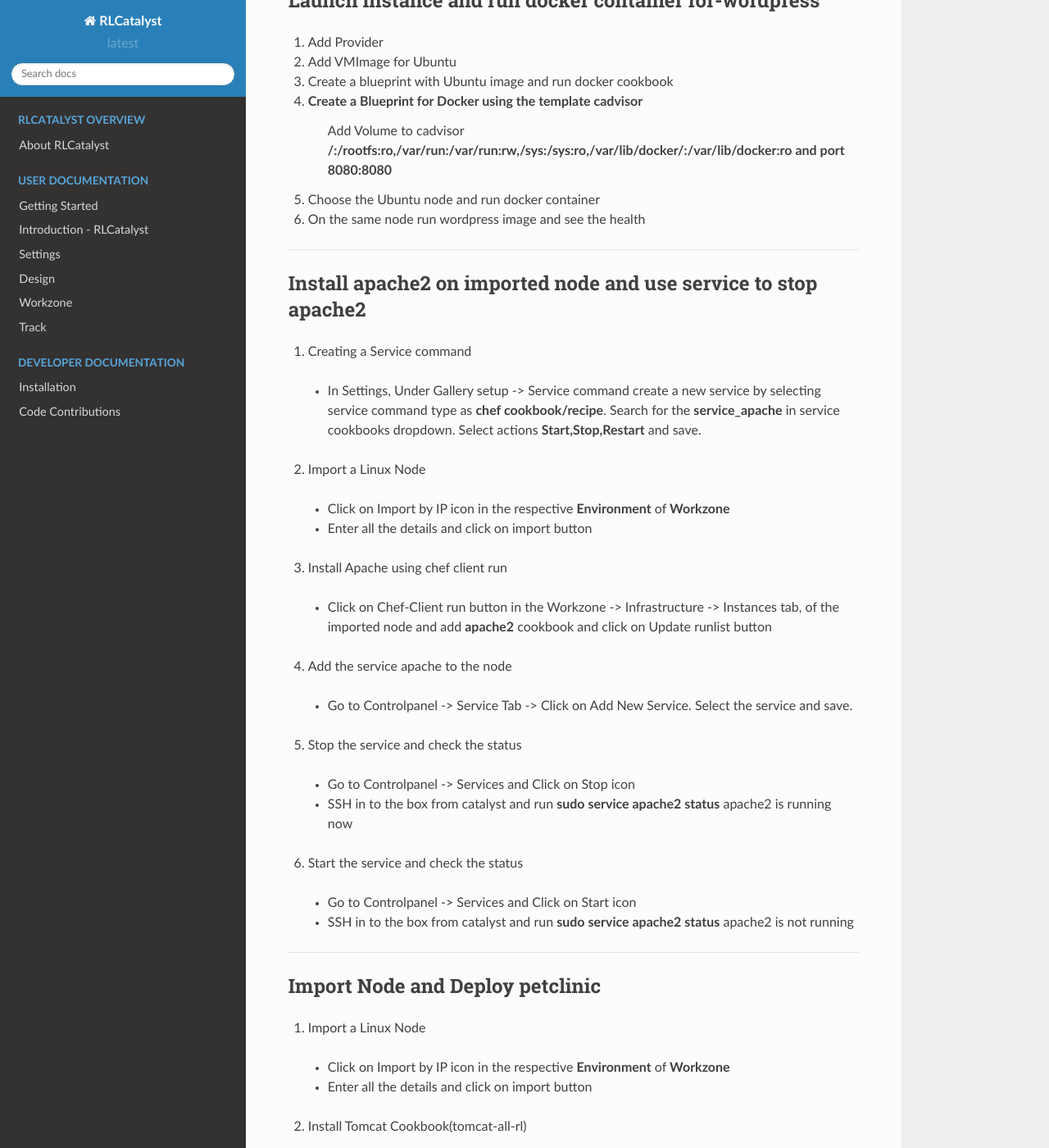
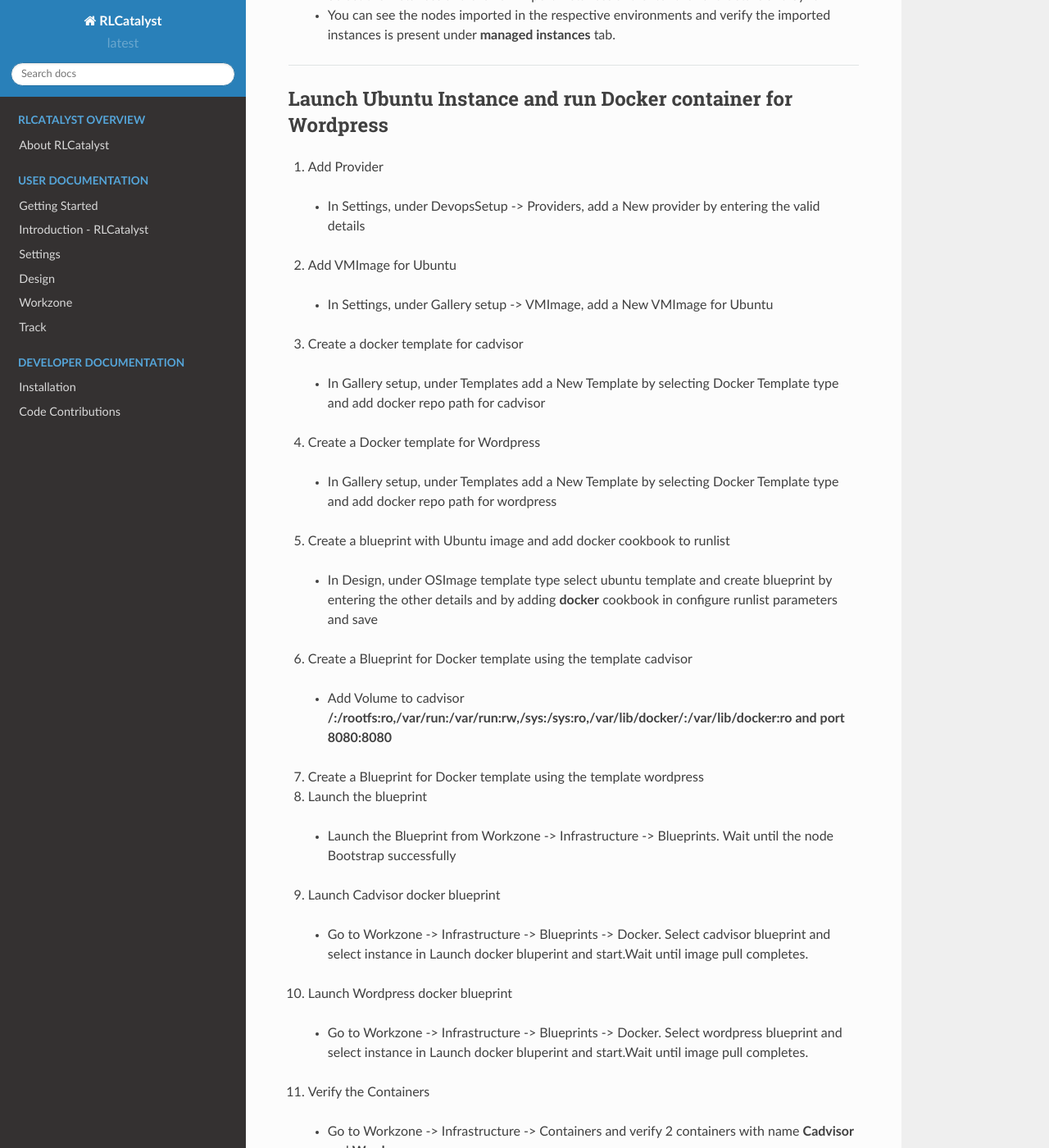
Before and after one commit to RLOpenCatalyst/catdocs, a Sphinx documentation site: the page built from Catalyst/source/gettingimplemented.rst, in a window 1280 px wide and 1400 px high, scrolled down 3062 px. Shown: the whole window at 82% size. Built offline with Sphinx 7.4.7 and the Read the Docs theme 2.0.0, drawn with Linux system fonts in a browser that asks for light colours; some of the changed text lies outside the part shown.

Commit message:
Getting started page usecases

```diff
--- a/Catalyst/source/gettingimplemented.rst
+++ b/Catalyst/source/gettingimplemented.rst
@@ -25,16 +25,16 @@
 
 *****
 
-.. _Create New Ubuntu instance and install-Jboss:
+.. _Launch New Ubuntu instance and Install-Jboss:
 
-Create New Ubuntu instance and install Jboss
+Launch New Ubuntu instance and Install Jboss
 ^^^^^^^^^^^^^^^^^^^^^^^^^^^^^^^^^^^^^^^^^^^^
 
 1. Add Provider
- * In Settings, under DevopsSetup -> Providers add a New provider by entering the valid details
+ * In Settings, under DevopsSetup -> Providers, add a New provider by entering the valid details
 
 2. Add VMImage for Ubuntu
- * In Settings, under Gallery setup -> VMImage add a New VMImage for Ubuntu
+ * In Settings, under Gallery setup -> VMImage, add a New VMImage for Ubuntu
 
 3. Create Blueprint using Ubuntu as base Image by adding Jboss Cookbook to runlist
  * In Design, under OSImage template type select ubuntu template and create blueprint by entering the other details and by adding **jboss7_rl** cookbook in configure runlist parameters and save
@@ -46,16 +46,16 @@
 *****
 
 
-.. _Create new CentOS Instance and Install-Liferay:
+.. _Launch New CentOS Instance and Install-Liferay:
 
-Create new CentOS Instance and Install-Liferay
+Launch New CentOS Instance and Install Liferay
 ^^^^^^^^^^^^^^^^^^^^^^^^^^^^^^^^^^^^^^^^^^^^^^
 
 1. Add Provider
- * In Settings, under DevopsSetup -> Providers add a New provider by entering the valid details
+ * In Settings, under DevopsSetup -> Providers, add a New provider by entering the valid details
 
 2. Add VMImage for CentOS
- * In Settings, under Gallery setup -> VMImage add a New VMImage for CentOS
+ * In Settings, under Gallery setup -> VMImage, add a New VMImage for CentOS
 
 3. Create Blueprint using CentOS as base Image by adding Liferay Cookbook to runlist
  * In Design, under OSImage template type select centos template and create blueprint by entering the other details and by adding **Deploy_liferay_app** cookbook in configure runlist parameters and save
@@ -67,16 +67,16 @@
 *****
 
 
-.. _Create Windows instance and install-IIS:
+.. _Launch Windows Instance and Install-IIS:
 
-Create Windows instance and install-IIS
+Launch Windows Instance and Install-IIS
 ^^^^^^^^^^^^^^^^^^^^^^^^^^^^^^^^^^^^^^^
 
 1. Add Provider
- * In Settings, under DevopsSetup -> Providers add a New provider by entering the valid details
+ * In Settings, under DevopsSetup -> Providers, add a New provider by entering the valid details
 
 2. Add VMImage for Windows(Public AMI to be added for Windows2012)
- * In Settings, under Gallery setup -> VMImage add a New VMImage for Windows
+ * In Settings, under Gallery setup -> VMImage, add a New VMImage for Windows
 
 3. Create Blueprint using Windows base image by adding IIS cookbook to runlist
  * In Design, under OSImage template type select windows template and create blueprint by entering the other details and by adding **iis** cookbook in configure runlist parameters and save
@@ -88,16 +88,16 @@
 
 *****
 
-.. _Create Windows and install-myshopper:
+.. _Launch Windows Instance and Install-myshopper:
 
-Create Windows and install myshopper
-^^^^^^^^^^^^^^^^^^^^^^^^^^^^^^^^^^^^
+Launch Windows Instance and Install myshopper
+^^^^^^^^^^^^^^^^^^^^^^^^^^^^^^^^^^^^^^^^^^^^^
 
 1. Add Provider
- * In Settings, under DevopsSetup -> Providers add a New provider by entering the valid details
+ * In Settings, under DevopsSetup -> Providers, add a New provider by entering the valid details
 
 2. Add VMImage for Windows(Public AMI to be added for Windows2012)
- * In Settings, under Gallery setup -> VMImage add a New VMImage for Windows
+ * In Settings, under Gallery setup -> VMImage, add a New VMImage for Windows
 
 3. Create Blueprint using Windows base image by adding myshopper cookbook to runlist
  * In Design, under OSImage template type select windows template and create blueprint by entering the other details and by adding **deploy_dotnet_myshopper** cookbook in configure runlist parameters and save
@@ -125,18 +125,47 @@
 
 *****
 
-.. _Launch instance and run docker container for-wordpress:
+.. _Launch Ubuntu Instance and run Docker container for-Wordpress:
 
-Launch instance and run docker container for-wordpress
-^^^^^^^^^^^^^^^^^^^^^^^^^^^^^^^^^^^^^^^^^^^^^^^^^^^^^^
+Launch Ubuntu Instance and run Docker container for Wordpress
+^^^^^^^^^^^^^^^^^^^^^^^^^^^^^^^^^^^^^^^^^^^^^^^^^^^^^^^^^^^^^
 
 1. Add Provider
+ * In Settings, under DevopsSetup -> Providers, add a New provider by entering the valid details
+
 2. Add VMImage for Ubuntu
-3. Create  a blueprint with Ubuntu image and run docker cookbook
-4. Create a Blueprint for Docker using the template cadvisor
-    Add Volume to cadvisor **/:/rootfs:ro,/var/run:/var/run:rw,/sys:/sys:ro,/var/lib/docker/:/var/lib/docker:ro and port 8080:8080**
-5. Choose the Ubuntu node and run docker container
-6. On the same node run wordpress image and see the health
+ * In Settings, under Gallery setup -> VMImage, add a New VMImage for Ubuntu
+
+3. Create a docker template for cadvisor
+ * In Gallery setup, under Templates add a New Template by selecting Docker Template type and add docker repo path for cadvisor
+
+4. Create a Docker template for Wordpress
+ * In Gallery setup, under Templates add a New Template by selecting Docker Template type and add docker repo path for wordpress
+
+5. Create a blueprint with Ubuntu image and add docker cookbook to runlist
+ * In Design, under OSImage template type select ubuntu template and create blueprint by entering the other details and by adding **docker** cookbook in configure runlist parameters and save
+
+
+6. Create a Blueprint for Docker template using the template cadvisor
+  * Add Volume to cadvisor **/:/rootfs:ro,/var/run:/var/run:rw,/sys:/sys:ro,/var/lib/docker/:/var/lib/docker:ro and port 8080:8080**
+
+7. Create a Blueprint for Docker template using the template wordpress
+
+
+8. Launch the blueprint
+ * Launch the Blueprint from Workzone -> Infrastructure -> Blueprints. Wait until the node Bootstrap successfully
+
+9. Launch Cadvisor docker blueprint
+ * Go to Workzone -> Infrastructure -> Blueprints -> Docker. Select cadvisor blueprint and select instance in Launch docker bluperint and start.Wait until image pull completes.
+
+10. Launch Wordpress docker blueprint
+ * Go to Workzone -> Infrastructure -> Blueprints -> Docker. Select wordpress blueprint and select instance in Launch docker bluperint and start.Wait until image pull completes.
+
+11. Verify the Containers
+ * Go to Workzone -> Infrastructure -> Containers and verify 2 containers with name **Cadvisor** and **Wordpress**
+
+12. Check the Health of the Containers
+ * Click Graph icon on the respective containers to verify the Health status
 
 
 *****
@@ -147,7 +176,7 @@
 ^^^^^^^^^^^^^^^^^^^^^^^^^^^^^^^^^^^^^^^^^^^^^^^^^^^^^^^^^^^^^^^^
 
 1. Creating a Service command
- * In Settings, Under Gallery setup -> Service command create a new service by selecting service command type as **chef cookbook/recipe**. Search for the **service_apache** in service cookbooks dropdown. Select actions **Start,Stop,Restart** and save.
+ * In Settings, Under Gallery setup -> Service command, create a new service by selecting service command type as **chef cookbook/recipe**. Search for the **service_apache** in service cookbooks dropdown. Select actions **Start,Stop,Restart** and save.
 
 2. Import a Linux Node
  * Click on Import by IP icon in the respective **Environment** of **Workzone**
@@ -175,10 +204,10 @@
 *****
 
 
-.. _Import Node and Deploy-petclinic:
+.. _Import Ubuntu Node and Deploy-petclinic:
 
-Import Node and Deploy petclinic
-^^^^^^^^^^^^^^^^^^^^^^^^^^^^^^^^
+Import Ubuntu Node and Deploy petclinic
+^^^^^^^^^^^^^^^^^^^^^^^^^^^^^^^^^^^^^^^
 
 1. Import a Linux Node
  * Click on Import by IP icon in the respective **Environment** of **Workzone**
@@ -202,16 +231,16 @@
 
 *****
 
-.. _Create new ubuntu,Install Tomcat,upgrade to-v8.0(attribute):
+.. _Launch New ubuntu Instance,Install Tomcat,upgrade to-v8.0[attribute]:
 
-Create new ubuntu,Install Tomcat,upgrade to v8.0(attribute)
-^^^^^^^^^^^^^^^^^^^^^^^^^^^^^^^^^^^^^^^^^^^^^^^^^^^^^^^^^^^
+Launch New ubuntu Instance,Install Tomcat,upgrade to v8.0[attribute]
+^^^^^^^^^^^^^^^^^^^^^^^^^^^^^^^^^^^^^^^^^^^^^^^^^^^^^^^^^^^^^^^^^^^^
 
 1. Add Provider
- * In Settings, under DevopsSetup -> Providers add a New provider by entering the valid details
+ * In Settings, under DevopsSetup -> Providers, add a New provider by entering the valid details
 
 2. Add VMImage for Ubuntu
- * In Settings, under Gallery setup -> VMImage add a New VMImage for Ubuntu
+ * In Settings, under Gallery setup -> VMImage, add a New VMImage for Ubuntu
 
 3. Create Blueprint using Ubuntu as base Image and Tomcat Cookbook
  * In Design, under OSImage template type select ubuntu template and create blueprint by entering the other details and by adding **tomcat-all-rl** cookbook in configure runlist parameters and save
@@ -226,9 +255,9 @@
 
 *****
 
-.. _Update application-version(petclinic):
+.. _Update application-version[petclinic]:
 
-Update application version(petclinic)
+Update application version[petclinic]
 ^^^^^^^^^^^^^^^^^^^^^^^^^^^^^^^^^^^^^
 
 1. Import a Linux Node
@@ -265,7 +294,7 @@
 ^^^^^^^^^^^^^^^^^^^^^^^^^
 
 1. Add Provider
- * In Settings, under DevopsSetup -> Providers add a New provider by entering the valid details
+ * In Settings, under DevopsSetup -> Providers, add a New provider by entering the valid details
 
 2. Track->usage and cost dashboards
  * Click on **Tracks** under provider you will be able to see **Provider Dashboard** and **AWS Summary Dashboard**
@@ -279,33 +308,39 @@
 ^^^^^^^^^^^^^^^^^^^^^^^^^^^
 
 1. CFT Template
- * In Settings, Under Gallery Setup -> Templates -> create a New CloudFormation template by selecting the **CloudFormation** template type and uploading the **Template File** and save
+ * In Settings, Under Gallery Setup -> Templates -> create a New CloudFormation template by selecting the **CloudFormation** template type and uploading the valid **Template File** and save
 
 2. Add Provider
- * In Settings, under DevopsSetup -> Providers add a New provider by entering the valid details
+ * In Settings, under DevopsSetup -> Providers, add a New provider by entering the valid details
 
 3. Add VMImage for Ubuntu
- * In Settings, under Gallery setup -> VMImage add a New VMImage for ubuntu
+ * In Settings, under Gallery setup -> VMImage, add a New VMImage for ubuntu
 
 4. Create CFT Blueprint using Ubuntu as base Image and by adding Java Cookbook to runlist
  * In Design, under CloudFormation template type select ubuntu template and create CFTblueprint by entering the other details and by adding **Java** cookbook to runlist in configure stack parameters and save
 
-5. Instances should be launched with Java stack
+5. Launch CFT Blueprint
  * Launch the Blueprint from Workzone -> Infrastructure -> Blueprints and verify the **Stack** in Infrastructure -> CloudFormation, verify the instance in Infrastructure -> Instances tab
 
 
 
 *****
 
-.. _ARM with 2-templates:
+.. _ARM with 2-VirtualMachines[VM]:
 
-ARM with 2 templates
-^^^^^^^^^^^^^^^^^^^^
+ARM with 2 VirtualMachines[VM]
+^^^^^^^^^^^^^^^^^^^^^^^^^^^^^^
+1. Add an Azure provider
+ * In Settings, under DevopsSetup -> Providers, add a New **Azure** provider by entering the valid details
 
-1. Add an Azure provider
-2. Add a base ubuntu image
-3. Create ARM Blueprint using the ARM template
-4. Launch the ARM Blueprint
+2. Create ARM Template
+ * In Settings, under Gallery setup -> Templates, create a New ARM template by selecting the **ARMTemplate** template type and uploading the valid **Template File** and save
+
+3. Create Blueprint for ARM Template
+ * In Design -> Click on **Azure** provider from tree. Under ARM template type select your ARM template and create ARMBlueprint by entering the other details and save
+
+4. Launch ARMBlueprint
+ * Launch the Blueprint from Workzone -> Infrastructure -> Blueprints -> AzureARM and verify the **Deployment** in Infrastructure -> AzureARM, verify the instances in Infrastructure -> Instances tab
 
 
 
@@ -318,10 +353,10 @@
 ^^^^^^^^^^^^^^^^
 
 1. Add Provider
- * In Settings, under DevopsSetup -> Providers add a New provider by entering the valid details
+ * In Settings, under DevopsSetup -> Providers, add a New provider by entering the valid details
 
 2. Add VMImage for Ubuntu
- * In Settings, under Gallery setup -> VMImage add a New VMImage for Ubuntu
+ * In Settings, under Gallery setup -> VMImage, add a New VMImage for Ubuntu
 
 3. Create a docker template for cadvisor
  * In Gallery setup, under Templates add a New Template by selecting **Docker** Template type and add **docker repo path for cadvisor**
```
Also changed, not shown: other parts of Catalyst/source/gettingimplemented.rst (+4 -4 lines), Catalyst/source/gettingstarted.rst (+10 -10 lines).
